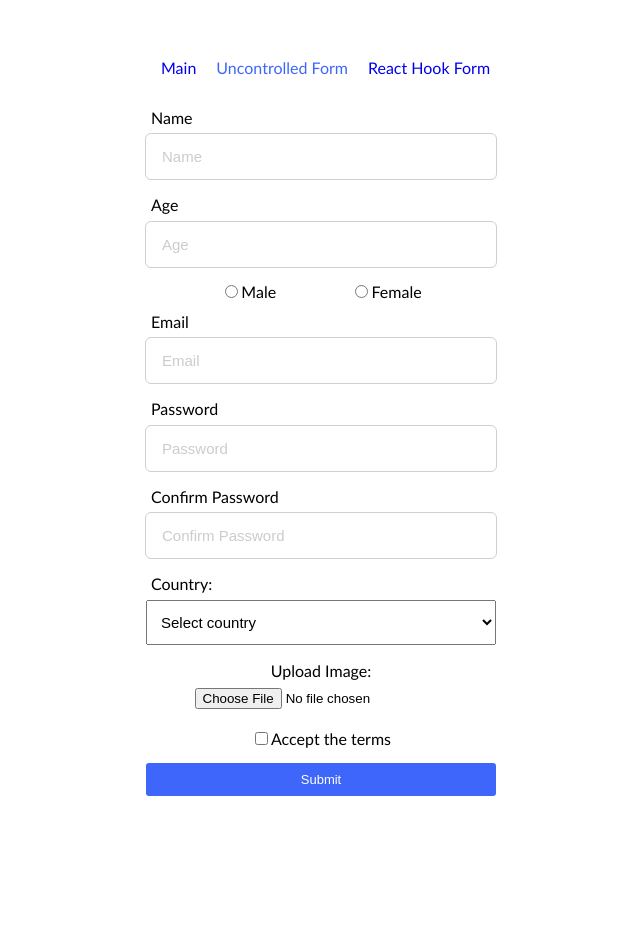
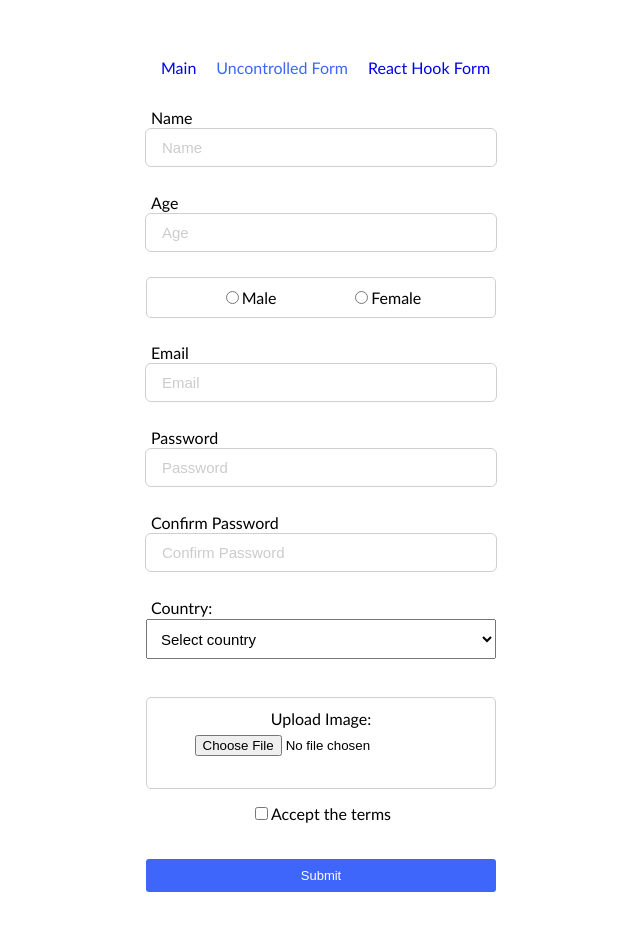
Before and after one commit to kotangenss/react-forms, a React (Vite) app: page /uncontrolled-form in a window 1280 px wide. Shown: the top 930 px of the page, without its empty margins (319-959 px from the left). Before the commit the page ends 819 px from the top, so only its background shows below. Built offline with nearby package versions, Linux system fonts and the light colour scheme.

Commit message:
feat: add a redirect upon successful completion of the form and update the layout

```diff
--- a/src/components/forms/styles.module.scss
+++ b/src/components/forms/styles.module.scss
@@ -16,11 +16,10 @@ button {
 
 .default-input {
   position: relative;
-  margin: 5px 0 15px;
   border: 0;
   border-radius: 5px;
   outline: 1px solid $defaultOutline;
-  padding: 14px 50px 14px 16px;
+  padding: 10px 50px 10px 16px;
   width: 100%;
   background: white;
   box-sizing: border-box;
@@ -57,7 +56,9 @@ input:-webkit-autofill:active {
 .gender {
   display: flex;
   justify-content: space-evenly;
-  margin-bottom: 10px;
+  border: 1px solid $defaultOutline;
+  border-radius: 5px;
+  padding: 10px 0;
 }
 .countries {
   display: flex;
@@ -70,8 +71,7 @@ input:-webkit-autofill:active {
 
   select {
     padding: 5px 10px;
-    margin: 5px 0 15px;
-    height: 45px;
+    height: 40px;
   }
 }
 
@@ -92,12 +92,36 @@ input:-webkit-autofill:active {
 .accept {
   display: flex;
   justify-content: center;
-  margin-top: 20px;
+  margin-top: 10px;
 }
 
 .error {
   color: $error;
-  font-size: 14px;
+  font-size: 13px;
   text-align: center;
-  margin: 5px 0 10px;
+  margin: 5px 0 0;
 }
+
+.input-container {
+  height: 80px;
+  margin-bottom: 5px;
+}
+
+.country-container {
+  height: 95px;
+}
+
+.gender-container {
+  height: 60px;
+}
+
+.file-container {
+  height: 75px;
+  border: 1px solid $defaultOutline;
+  border-radius: 5px;
+  padding: 10px 0 5px;
+}
+
+.accept-container {
+  height: 45px;
+}
--- a/src/components/forms/uncontrolled/index.tsx
+++ b/src/components/forms/uncontrolled/index.tsx
@@ -1,6 +1,7 @@
 import { ChangeEvent, FormEvent, useRef, useState } from 'react';
 import { useDispatch } from 'react-redux';
 import * as yup from 'yup';
+import { useNavigate } from 'react-router-dom';
 import TextInput from '../../inputs/textInput';
 import RadioInput from '../../inputs/radioInput';
 import CheckboxInput from '../../inputs/checkboxInput';
@@ -35,7 +36,6 @@ export default function UncontrolledForm(): JSX.Element {
     acceptTerms: '',
   });
   const countries = ['Country 1', 'Country 2', 'Country 3'];
-
   const nameRef = useRef(null);
   const ageRef = useRef(null);
   const emailRef = useRef(null);
@@ -46,6 +46,7 @@ export default function UncontrolledForm(): JSX.Element {
   const acceptTermsRef = useRef(null);
   const imageRef = useRef(null);
   const countryRef = useRef(null);
+  const navigate = useNavigate();
 
   const onChangeInput = (e: ChangeEvent<HTMLInputElement | HTMLSelectElement>): void => {
     const { id, value } = e.target;
@@ -84,6 +85,7 @@ export default function UncontrolledForm(): JSX.Element {
     try {
       await validationScheme.validate(formData, { abortEarly: false });
       dispatch(setDataValue(formData));
+      navigate('/');
     } catch (error) {
       if (error instanceof yup.ValidationError) {
         const newFormErrors: Record<keyof typeof formData, string> = {
@@ -112,6 +114,7 @@ export default function UncontrolledForm(): JSX.Element {
 
   return (
     <form className={styles['uncontrolled-form']} onSubmit={handleSubmit} noValidate>
+      <div className={styles['input-container']}>
         <TextInput
           label="Name"
           type="text"
@@ -123,6 +126,8 @@ export default function UncontrolledForm(): JSX.Element {
           onChange={onChangeInput}
         />
         {formErrors.name && <div className={styles.error}>{formErrors.name}</div>}
+      </div>
+      <div className={styles['input-container']}>
         <TextInput
           label="Age"
           type="number"
@@ -134,6 +139,8 @@ export default function UncontrolledForm(): JSX.Element {
           onChange={onChangeInput}
         />
         {formErrors.age && <div className={styles.error}>{formErrors.age}</div>}
+      </div>
+      <div className={`${styles['input-container']} ${styles['gender-container']}`}>
         <div className={styles.gender}>
           <RadioInput
             label="Male"
@@ -153,6 +160,8 @@ export default function UncontrolledForm(): JSX.Element {
           />
         </div>
         {formErrors.gender && <div className={styles.error}>{formErrors.gender}</div>}
+      </div>
+      <div className={styles['input-container']}>
         <TextInput
           label="Email"
           type="email"
@@ -164,6 +173,8 @@ export default function UncontrolledForm(): JSX.Element {
           onChange={onChangeInput}
         />
         {formErrors.email && <div className={styles.error}>{formErrors.email}</div>}
+      </div>
+      <div className={styles['input-container']}>
         <TextInput
           label="Password"
           type="password"
@@ -175,6 +186,8 @@ export default function UncontrolledForm(): JSX.Element {
           onChange={onChangeInput}
         />
         {formErrors.password && <div className={styles.error}>{formErrors.password}</div>}
+      </div>
+      <div className={styles['input-container']}>
         <TextInput
           label="Confirm Password"
           type="password"
@@ -188,6 +201,8 @@ export default function UncontrolledForm(): JSX.Element {
         {formErrors.confirmPassword && (
           <div className={styles.error}>{formErrors.confirmPassword}</div>
         )}
+      </div>
+      <div className={`${styles['input-container']} ${styles['country-container']}`}>
         <SelectInput
           label="Country"
           id="country"
@@ -198,6 +213,8 @@ export default function UncontrolledForm(): JSX.Element {
           onChange={onChangeInput}
         />
         {formErrors.country && <div className={styles.error}>{formErrors.country}</div>}
+      </div>
+      <div className={`${styles['input-container']} ${styles['file-container']}`}>
         <FileInput
           label="Upload Image"
           id="image"
@@ -207,14 +224,17 @@ export default function UncontrolledForm(): JSX.Element {
           onChange={handleImageChange}
         />
         {formErrors.image && <div className={styles.error}>{formErrors.image}</div>}
+      </div>
+      <div className={`${styles['input-container']} ${styles['accept-container']}`}>
         <CheckboxInput
           label="Accept the terms"
-        id="check"
+          id="acceptTerms"
           className={styles.accept}
           ref={acceptTermsRef}
           onChange={onChangeCheckbox}
         />
-
+        {formErrors.acceptTerms && <div className={styles.error}>{formErrors.acceptTerms}</div>}
+      </div>
       <button type="submit">Submit</button>
     </form>
   );
--- a/src/components/main/index.tsx
+++ b/src/components/main/index.tsx
@@ -7,13 +7,7 @@ export default function Main(): JSX.Element {
   const getDataValue = (state: RootState): Data => state.data.value;
   const dataValueUncontrolled = useSelector(getDataValue);
   const { name, age, gender, email, password, country, image, acceptTerms } = dataValueUncontrolled;
-  let termsStatus;
-
-  if (acceptTerms === undefined) {
-    termsStatus = '';
-  } else {
-    termsStatus = acceptTerms ? 'Accepted' : 'Not accepted';
-  }
+  const termsStatus = acceptTerms === undefined ? '' : 'Accepted';
 
   return (
     <div className={styles['data-uncontrolled']}>
--- a/src/index.scss
+++ b/src/index.scss
@@ -43,6 +43,7 @@ form {
   display: flex;
   flex-direction: column;
   max-width: 350px;
+  margin-bottom: 50px;
 }
 
 .container {
--- a/src/utils/validationScheme.tsx
+++ b/src/utils/validationScheme.tsx
@@ -18,9 +18,7 @@ const validationScheme = yup.object().shape({
   email: yup
     .string()
     .required('Email field is required')
-    .email(
-      'Invalid email address. The "@" symbol must be present and at least one period after the "@" symbol must be present.'
-    ),
+    .email('Please include "@" and at least one period after "@"'),
   password: yup
     .string()
     .transform((originalValue) => originalValue.trim())
@@ -46,6 +44,7 @@ const validationScheme = yup.object().shape({
       return file.includes('image/png') || file.includes('image/jpeg');
     }),
   country: yup.string().required('Country field is required'),
+  acceptTerms: yup.boolean().oneOf([true], 'Message'),
 });
 
 export default validationScheme;
```
Lines whose indentation alone changed are shown as unchanged.
